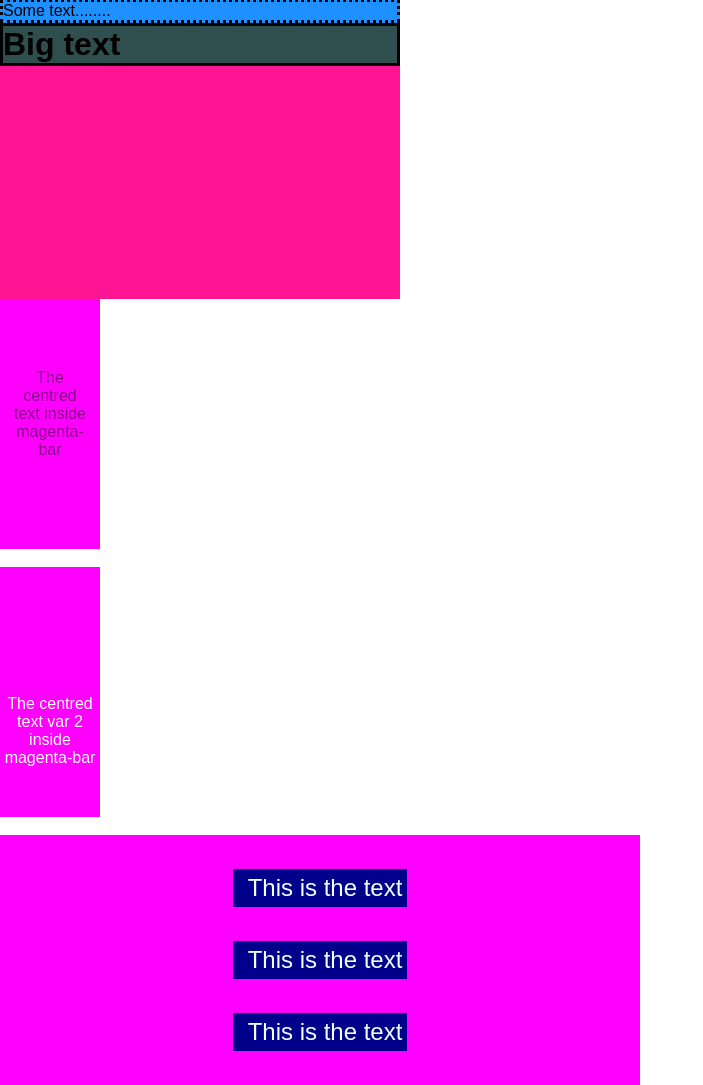
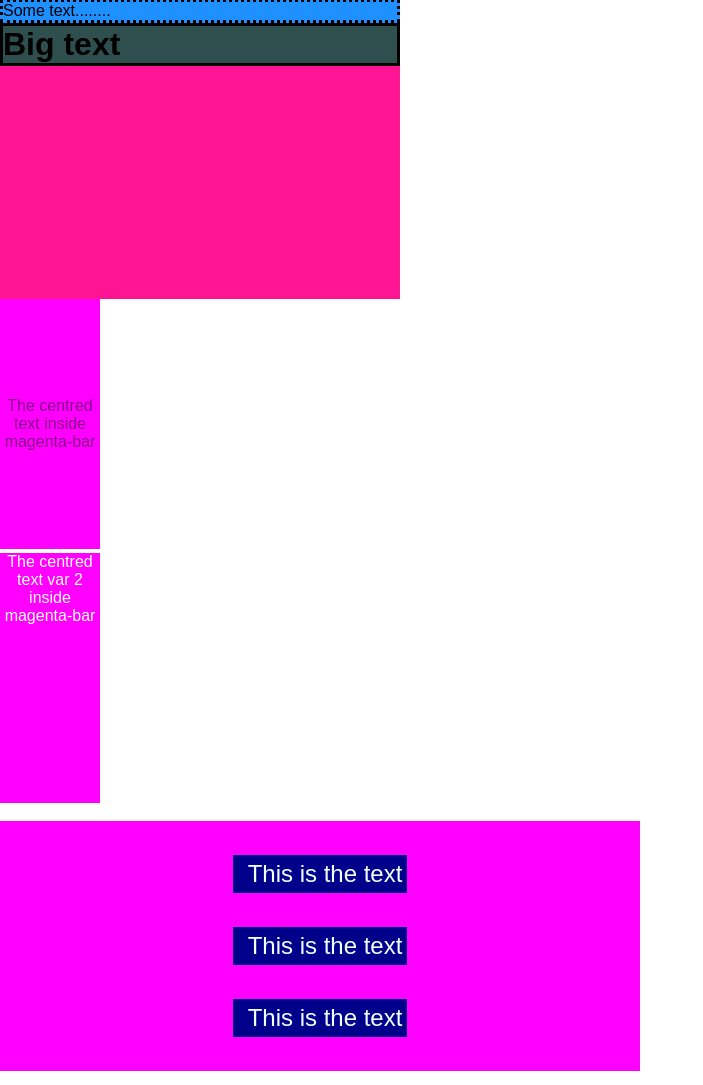
Before and after one commit to tetiana-zhuchenko/shopping-list, a Flask app: page /1 in a window 1280 px wide. Shown: the part 558-1643 px from the top of the page, without its empty margins (0-703 px from the left). Run offline with Flask 2, Linux system fonts and the light colour scheme.

Commit message:
Vertical-align: middle need to add "display" property for mother and child elements (mother el: "display: inline-table", child el: "display: table-cell"

```diff
--- a/static/my_style.css
+++ b/static/my_style.css
@@ -35,12 +35,15 @@ h1.dimmer {
     background-color: magenta;
     width: 100px;
     height: 250px;
+    display: inline-table;
 }
 
 p.centred-text {
     color: darkmagenta;
     text-align: center;
-    padding: 70% 10%;
+    vertical-align: middle;
+    display: table-cell;
+    /*padding: 70% 10%;*/
     /*padding-top: 80%;
     padding-left: 10%;
     padding-right: 10%;
@@ -51,9 +54,10 @@ p.centred-text {
     background-color: magenta;
     color: white;
     text-align: center;
+    vertical-align: middle;
     width: 100px;
     height: 250px;
-    padding-top: 10%;
+
 }
 
 .flex-container {
```
